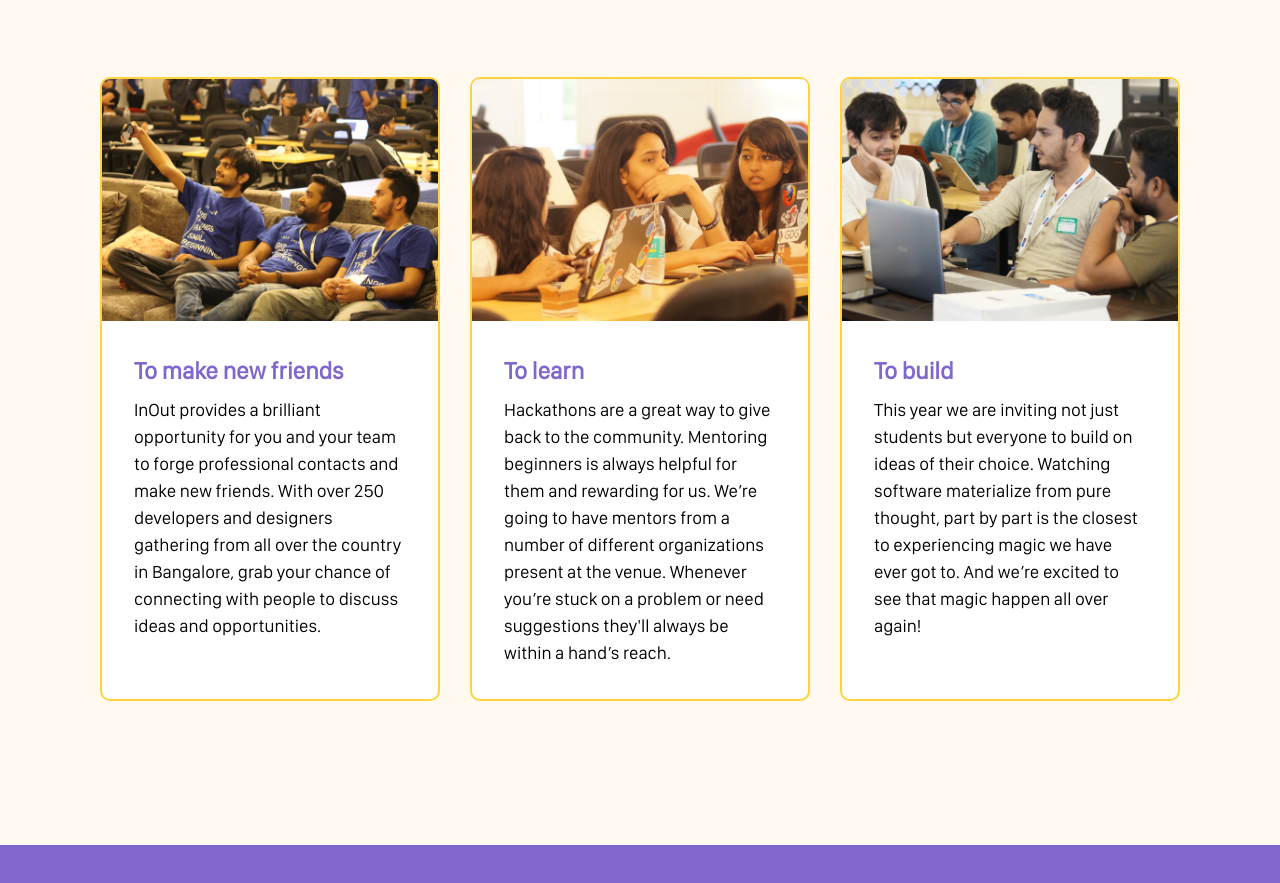
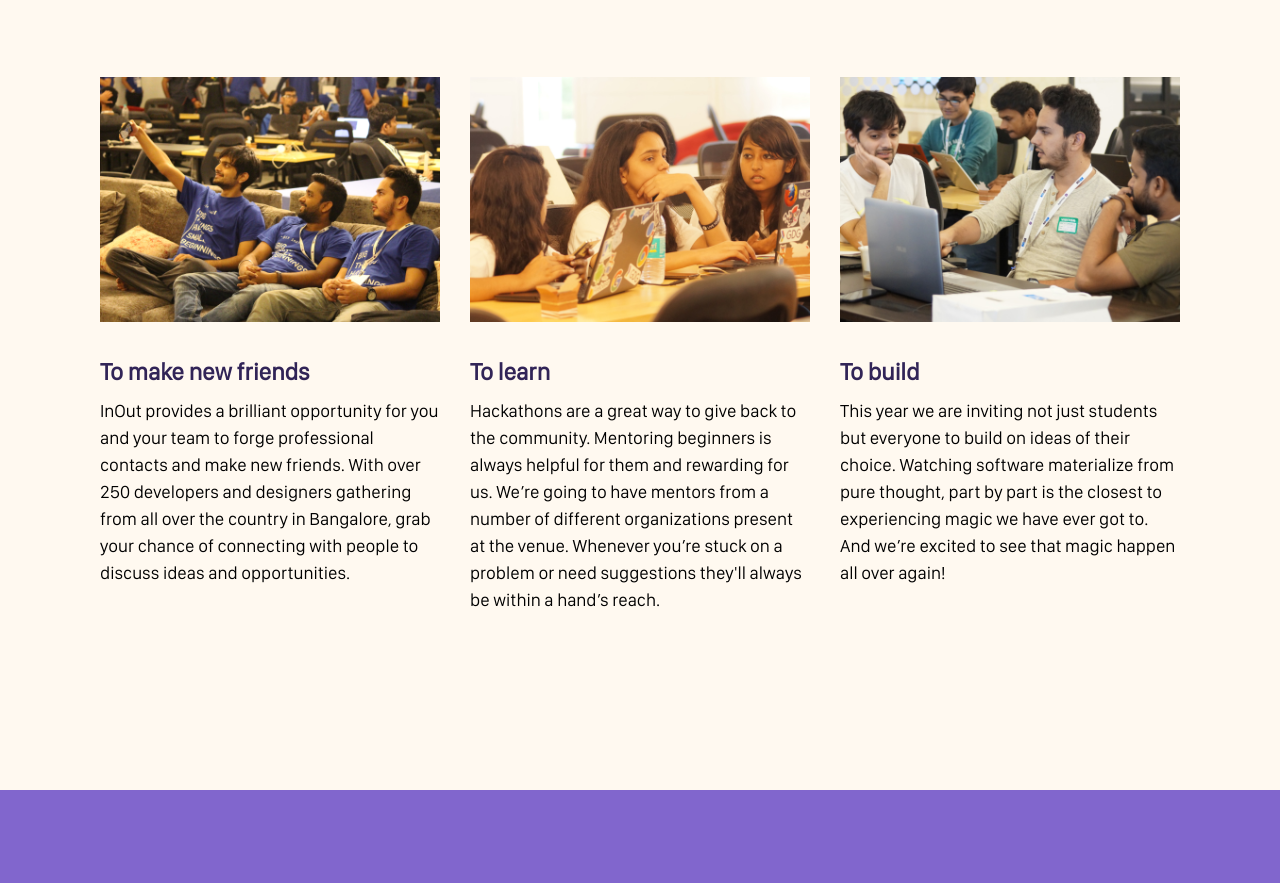
Before and after one commit to hackinout/InOut5-landing, a website: page src/index.html in a window 1280 px wide. Shown: the part 2121-3004 px from the top of the page. Drawn offline with nearby package versions, Linux system fonts and the light colour scheme; files that its build step writes are made by us from their sources.

Commit message:
:lipstick: Card new styling

```diff
--- a/src/scss/_welcome.scss
+++ b/src/scss/_welcome.scss
@@ -11,18 +11,17 @@
   }
 
   .card {
-    border: 2px solid $yellow;
-    border-radius: 10px;
-    overflow: hidden;
+    border: none;
+    background: none;
     padding: 0;
 
     .content {
-      padding: 32px;
+      padding: 32px 0;
 
       .heading {
         font-size: $font-size-base;
         font-weight: bold;
-        color: $blue;
+        color: $blue-dark;
         margin-bottom: 8px;
       }
 
```
